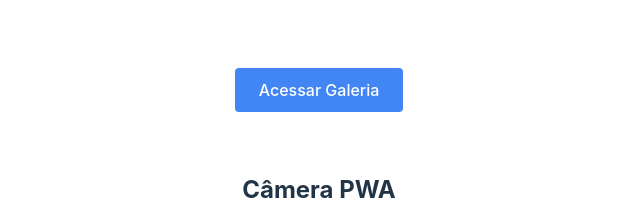
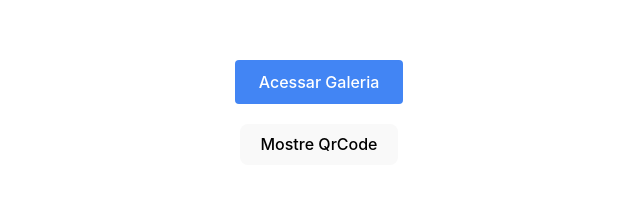
Before and after one commit to Cr-collab/poc-pwa, a React (Vite) app: page / in a window 1280 px wide. Shown: the part 124-335 px from the top of the page, without its empty margins (321-961 px from the left). Built offline with nearby package versions, Linux system fonts and the light colour scheme; no server answers.

Commit message:
test 200

```diff
--- a/src/App.tsx
+++ b/src/App.tsx
@@ -1,14 +1,17 @@
+import { useState } from "react";
 import "./App.css";
 import CameraPWA from "./pages/Camera.tsx";
 import { Test } from "./pages/QrScanner.tsx";
 import { GalleryAccess } from "./pages/TakeTheGalery.tsx";
 
 function App() {
+  const [isShowQrCode, setIsShowQrCode] = useState(false);
   return (
     <>
       <GalleryAccess />
-      <CameraPWA />
-      <Test />
+      <button onClick={() => setIsShowQrCode(!isShowQrCode)}> Mostre QrCode</button>
+      {!isShowQrCode && <CameraPWA />}
+      {isShowQrCode && <Test />}
     </>
   );
 }
```
